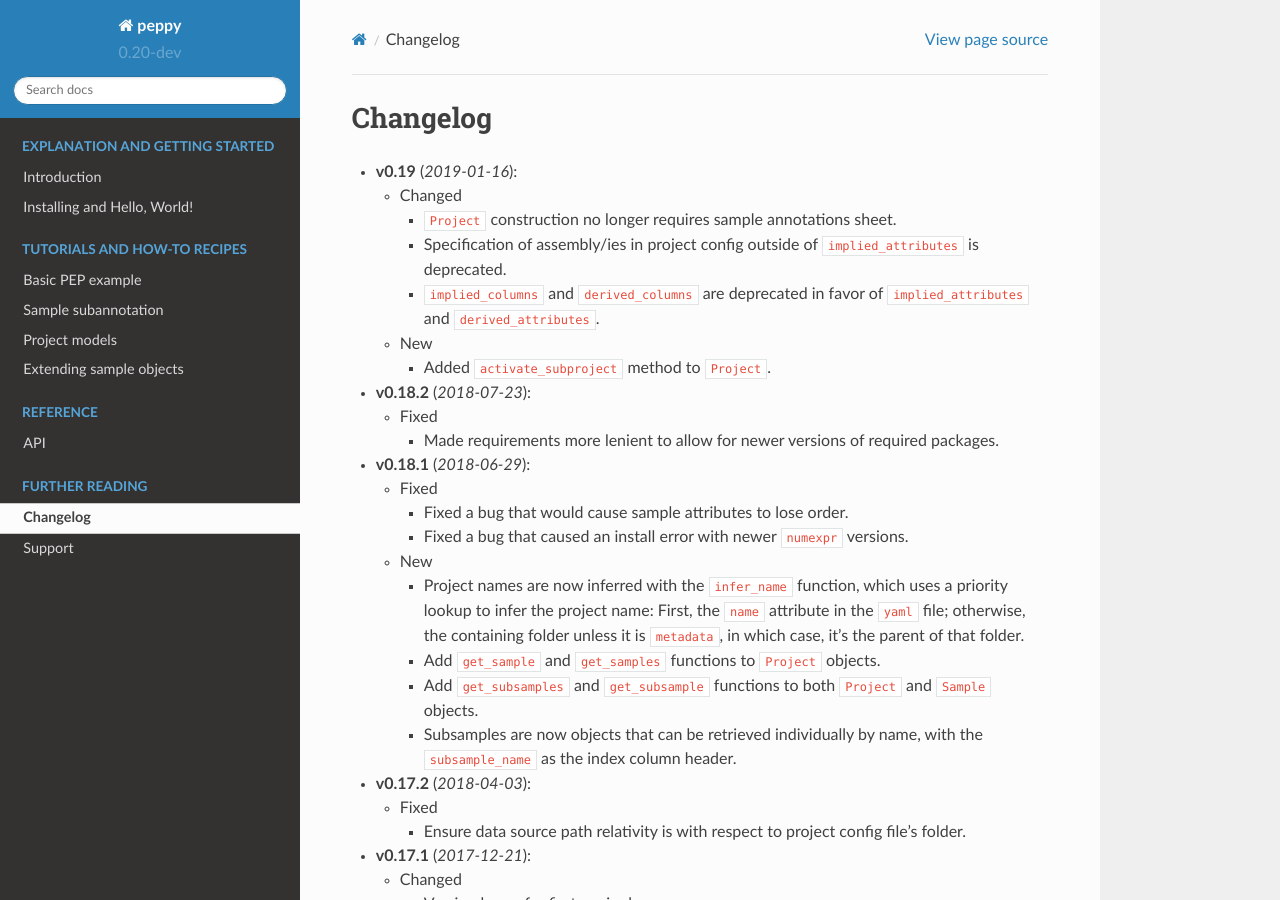
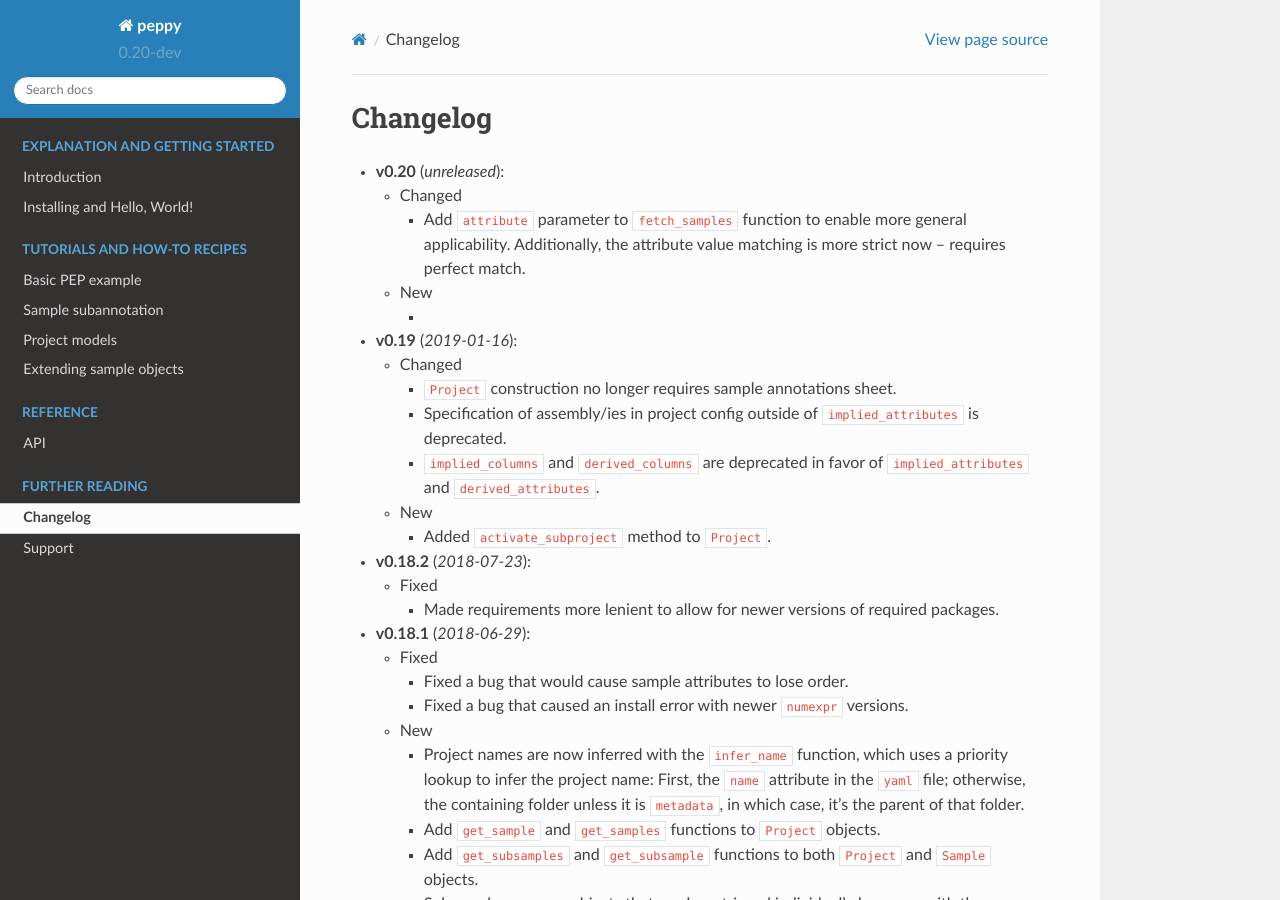
Before and after one commit to pepkit/peppy, a Sphinx documentation site: the page built from doc/source/changelog.rst, in a window 1280 px wide and 900 px high. Built offline with Sphinx 7.4.7 and the Read the Docs theme 2.0.0, drawn with Linux system fonts in a browser that asks for light colours; pages that are not in the unit, such as notebooks, are missing from menus.

Commit message:
update changelog

```diff
--- a/doc/source/changelog.rst
+++ b/doc/source/changelog.rst
@@ -1,5 +1,15 @@
 Changelog
 ******************************
+
+- **v0.20** (*unreleased*):
+
+  - Changed
+
+    - Add ``attribute`` parameter to ``fetch_samples`` function to enable more general applicability. Additionally, the attribute value matching is more strict now -- requires perfect match.
+
+  - New
+
+    -
 
 - **v0.19** (*2019-01-16*):
 
```
